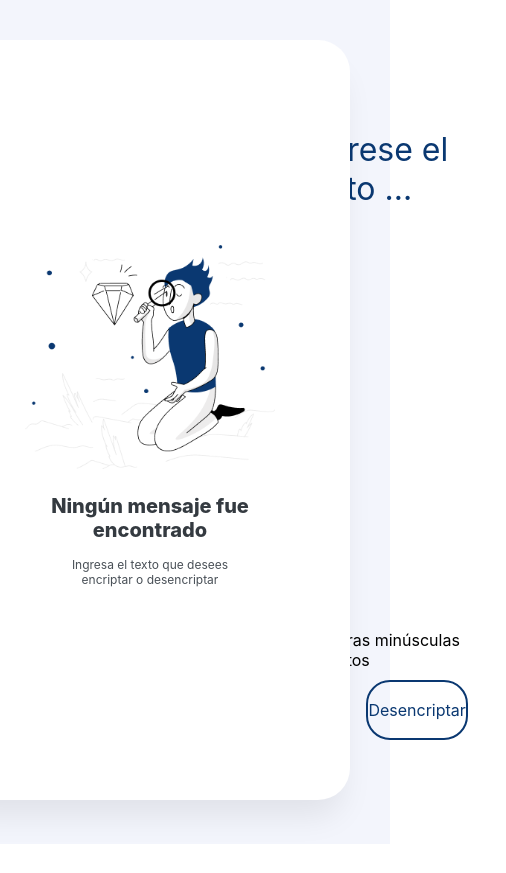
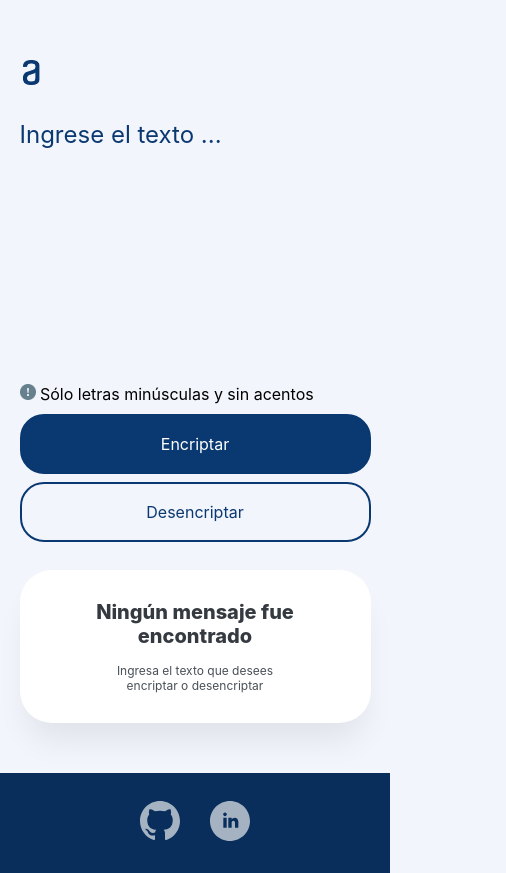
Before and after one commit to LizTH09/challenge, a plain HTML site: page index.html in a window 390 px wide. Shown: the whole page, 506 px wide, since content can reach past the window. Before the commit the page ends 844 px from the top, so only its background shows below. Drawn offline with Linux system fonts and the light colour scheme.

Commit message:
Añadiendo diseño reactivo

```diff
--- a/index.html
+++ b/index.html
@@ -93,4 +93,31 @@
     </div>
     <script src="index.js"></script>
   </body>
+  <footer>
+    <div class="footerSocialMedia">
+      <a href="https://github.com/LizTH09"
+        ><svg
+          xmlns="http://www.w3.org/2000/svg"
+          width="40"
+          height="40"
+          viewBox="0 0 24 24"
+          fill="#0a3871"
+        >
+          <path
+            d="M12 0c-6.626 0-12 5.373-12 12 0 5.302 3.438 9.8 8.207 11.387.599.111.793-.261.793-.577v-2.234c-3.338.726-4.033-1.416-4.033-1.416-.546-1.387-1.333-1.756-1.333-1.756-1.089-.745.083-.729.083-.729 1.205.084 1.839 1.237 1.839 1.237 1.07 1.834 2.807 1.304 3.492.997.107-.775.418-1.305.762-1.604-2.665-.305-5.467-1.334-5.467-5.931 0-1.311.469-2.381 1.236-3.221-.124-.303-.535-1.524.117-3.176 0 0 1.008-.322 3.301 1.23.957-.266 1.983-.399 3.003-.404 1.02.005 2.047.138 3.006.404 2.291-1.552 3.297-1.23 3.297-1.23.653 1.653.242 2.874.118 3.176.77.84 1.235 1.911 1.235 3.221 0 4.609-2.807 5.624-5.479 5.921.43.372.823 1.102.823 2.222v3.293c0 .319.192.694.801.576 4.765-1.589 8.199-6.086 8.199-11.386 0-6.627-5.373-12-12-12z"
+          /></svg></a
+      ><a href="https://www.linkedin.com/in/selena-aldana/"
+        ><svg
+          xmlns="http://www.w3.org/2000/svg"
+          width="40"
+          height="40"
+          viewBox="0 0 24 24"
+          fill="#0a3871"
+        >
+          <path
+            d="M12 0c-6.627 0-12 5.373-12 12s5.373 12 12 12 12-5.373 12-12-5.373-12-12-12zm-2 16h-2v-6h2v6zm-1-6.891c-.607 0-1.1-.496-1.1-1.109 0-.612.492-1.109 1.1-1.109s1.1.497 1.1 1.109c0 .613-.493 1.109-1.1 1.109zm8 6.891h-1.998v-2.861c0-1.881-2.002-1.722-2.002 0v2.861h-2v-6h2v1.093c.872-1.616 4-1.736 4 1.548v3.359z"
+          /></svg
+      ></a>
+    </div>
+  </footer>
 </html>
--- a/styles.css
+++ b/styles.css
@@ -1,3 +1,12 @@
+:root {
+  --encrypter-box-width: calc(100% - 700px);
+  --encrypter-box-width-tablet: calc(100% - 550px);
+  --encrypter-box-height: calc(100% - 200px);
+  --encrypter-input-text-height: calc(100% - 150px);
+  --encrypter-result-width: calc(100% - 840px);
+  --encrypter-result-height: calc(100% - 100px);
+  --logo-container-height: calc(100% - 100px);
+}
 body,
 html,
 * {
@@ -5,31 +14,36 @@ html,
   padding: 0;
   font-family: "Inter";
 }
+body {
+  background: #f3f5fc;
+}
 .mainContainer {
-  background: #f3f5fc;
   width: 100vw;
   height: 100vh;
-  position: relative;
   display: flex;
-  gap: 50px;
+  justify-content: center;
+  align-items: center;
+  gap: 30px;
 }
 
 .logoContainer {
-  padding-left: 40px;
-  margin-bottom: 60px;
   width: 120px;
-  height: 90%;
+  height: var(--logo-container-height);
+  max-height: 700px;
   display: flex;
   flex-direction: column;
   align-items: center;
   justify-content: space-between;
   gap: 50px;
+  padding-left: 20px;
 }
 
 .aluraLogoContainer {
-  margin: 50px;
   width: 100%;
   height: 50%;
+}
+.logo {
+  width: 100%;
 }
 
 .socialMedia {
@@ -40,6 +54,7 @@ html,
   justify-content: end;
   align-items: center;
   gap: 15px;
+  padding-bottom: 30px;
 }
 
 .socialMedia > a > svg {
@@ -67,16 +82,17 @@ html,
 }
 
 .encrypterBox {
-  width: 50%;
-  height: 60%;
-  margin: 100px 60px;
+  width: var(--encrypter-box-width);
+  height: var(--encrypter-box-height);
+  max-height: 600px;
+  margin: 100px 50px;
 }
 
 .inputText {
   all: unset;
   padding: 30px;
   width: 90%;
-  height: 90%;
+  height: var(--encrypter-input-text-height);
   font-size: 32px;
 }
 
@@ -123,17 +139,17 @@ html,
 }
 
 .encrypterResult {
-  position: absolute;
-  width: 400px;
-  height: 90vh;
-  right: 40px;
-  top: 40px;
+  width: calc(var(--encrypter-box-width) - 5%);
+  max-width: 350px;
+  height: var(--encrypter-result-height);
+  max-height: 650px;
   background: #ffffff;
   box-shadow: 0px 24px 32px -8px rgba(0, 0, 0, 0.08);
   border-radius: 32px;
   display: flex;
   align-items: center;
   justify-content: center;
+  margin-right: 40px;
 }
 
 .notFound {
@@ -218,3 +234,172 @@ html,
   font-size: 24px;
   color: #495057;
 }
+
+.footerSocialMedia {
+  gap: 30px;
+  background: #092e5c;
+  height: 100px;
+  display: flex;
+  align-items: center;
+  justify-content: center;
+  display: none;
+}
+
+.footerSocialMedia > a > svg {
+  fill: #a5b2c1;
+  transition: 0.3s;
+}
+
+.footerSocialMedia > a > svg:hover {
+  fill: #88a5c5;
+}
+
+@media screen and (max-width: 1280px) {
+  .mainContainer {
+    width: 100%;
+    max-height: 100%;
+    gap: 10px;
+  }
+  .logoContainer {
+    width: 100px;
+    padding-left: 0;
+  }
+  .encrypterBox {
+    width: var(--encrypter-box-width-tablet);
+    margin: 100px 50px 100px 10px;
+  }
+  .inputText {
+    font-size: 24px;
+  }
+  .encrypterResult {
+    min-width: 350px;
+    margin: 0;
+  }
+  .doll {
+    width: 200px;
+    height: 174px;
+  }
+  .button {
+    width: 200px;
+    height: 50px;
+  }
+  .resultText{
+    width: 90%;
+  }
+}
+@media screen and (max-width: 888px) {
+  .mainContainer {
+    width: calc(100% - 150px);
+    height: auto;
+    margin-left: 75px;
+    flex-direction: column;
+    justify-content: center;
+  }
+  .logoContainer {
+    width: calc(100% - 100px);
+    height: 100px;
+    color: red;
+    justify-content: flex-start;
+    padding: 10px 0 0 0;
+  }
+  .aluraLogoContainer {
+    height: 100%;
+    padding: 50px;
+  }
+  .logo {
+    height: 40px;
+    width: auto;
+  }
+  .socialMedia {
+    display: none;
+  }
+  .encrypterBox {
+    width: 90%;
+    max-height: auto;
+    height: 600px;
+    margin: 0 75px;
+  }
+  .inputText {
+    width: 100%;
+    height: 400px;
+    padding: 30px 0;
+  }
+  .buttonsContainer {
+    width: 100%;
+    justify-content: center;
+  }
+  .button {
+    width: 300px;
+    height: 60px;
+  }
+  .encrypterResult {
+    height: auto;
+    width: 90%;
+    min-height: 50px;
+    max-width: 100%;
+    margin: 20px 0 50px 0;
+    padding: 30px 0;
+  }
+
+  .result {
+    padding: 0 20px;
+    height: auto;
+    min-height: 200px;
+  }
+  .resultText {
+    height: 200px;
+    max-height: 350px;
+    width: calc(100% - 100px);
+  }
+  .notFound {
+    padding: 0;
+    height: auto;
+  }
+  .doll {
+    display: none;
+  }
+  .footerSocialMedia {
+    display: flex;
+  }
+}
+@media screen and (max-width: 600px) {
+  .mainContainer {
+    width: 100%;
+    margin: 0;
+  }
+  .logoContainer {
+    width: 100%;
+  }
+  .logo {
+    height: 25px;
+  }
+  .aluraLogoContainer {
+    padding: 50px 0;
+    width: 100%;
+  }
+  .encrypterBox {
+    max-height: 450px;
+    height: 420px;
+  }
+  .inputText {
+    height: 250px;
+    padding: 0;
+  }
+  .buttonsContainer {
+    flex-direction: column;
+    gap: 8px;
+  }
+  .button {
+    width: 100%;
+    height: 60px;
+  }
+  .result {
+    padding: 0 30px;
+  }
+  .resultText {
+    width: 100%;
+  }
+  .result > .button {
+    width: 80%;
+  }
+}
```
